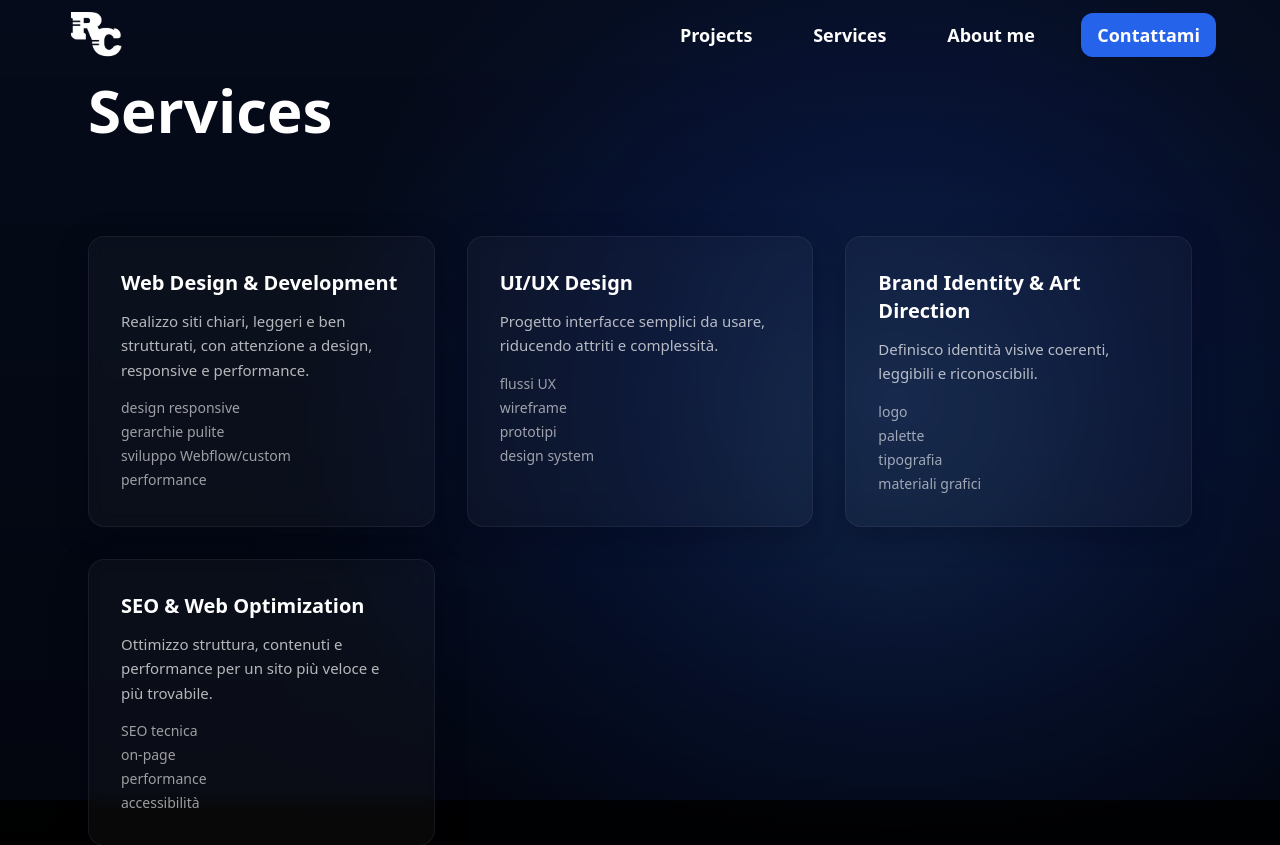
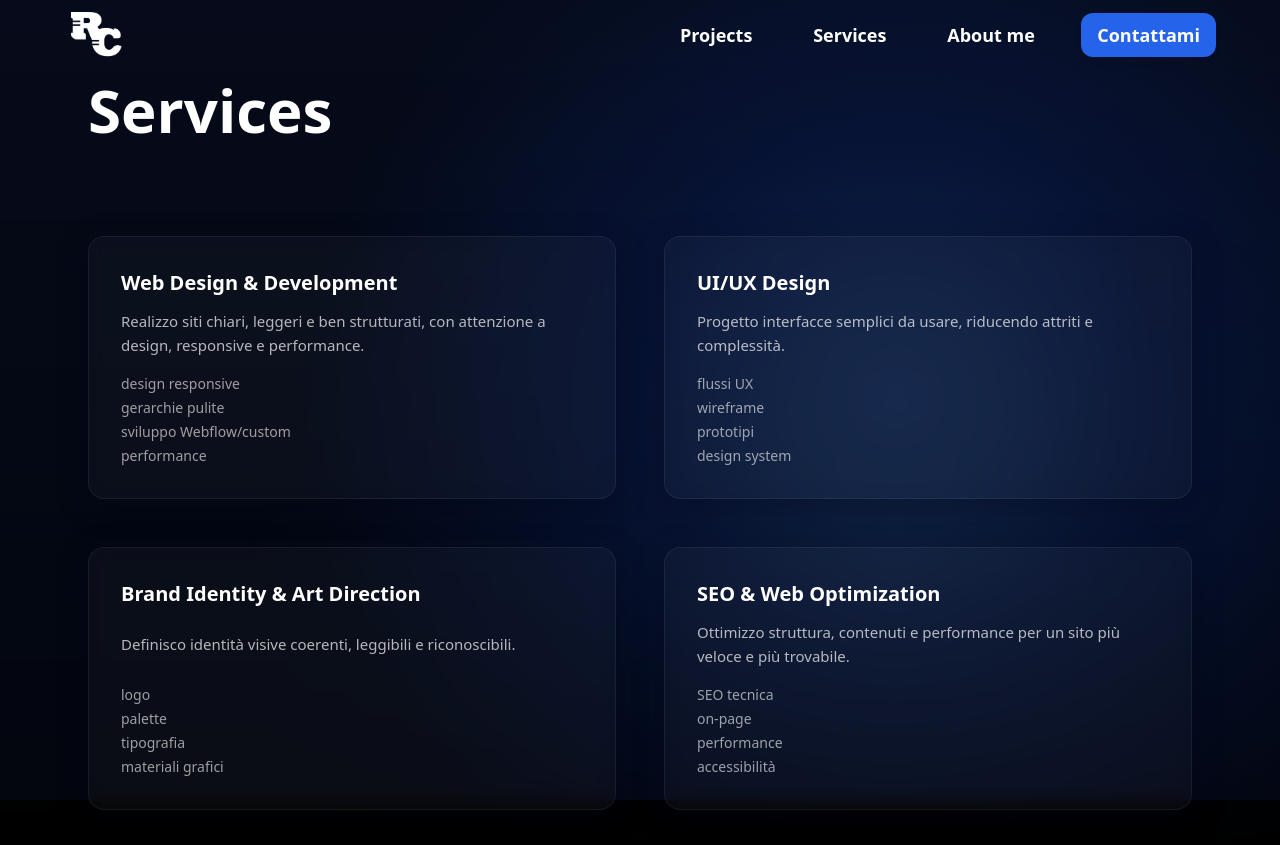
Before and after one commit to Riccardocassis/personal-website-v2, a Vue app: page /services in a window 1280 px wide. Shown: the top 845 px of the page. Built offline with nearby package versions, Linux system fonts and the light colour scheme.

Commit message:
Rimuovi il componente Footer dalla pagina Contact e aggiorna il layout delle schede nel componente Services per una presentazione più coerente e interattiva.

```diff
--- a/src/pages/Contact.vue
+++ b/src/pages/Contact.vue
@@ -18,12 +18,11 @@
         </form>
       </div>
     </section>
-    <Footer />
   </div>
 </template>
 <script setup>
 import { ref } from 'vue'
-import Footer from '../components/Footer.vue'
+// Footer removed from this page per request
 
 const cardRef = ref(null)
 const cardStyle = ref('')
--- a/src/pages/Services.vue
+++ b/src/pages/Services.vue
@@ -16,9 +16,9 @@
       </div>
     </div>
 
-    <div class="services-grid grid grid-cols-1 sm:grid-cols-2 lg:grid-cols-2 xl:grid-cols-3 gap-8 px-2">
+    <div class="services-grid grid grid-cols-1 sm:grid-cols-2 gap-8 md:gap-10 lg:gap-12 px-2 items-stretch auto-rows-fr">
       <!-- Card 1 -->
-      <article class="service-card bg-transparent border p-8 rounded-2xl transform transition-all duration-300 hover:-translate-y-1 hover:border-blue-500" tabindex="0">
+      <article class="service-card bg-transparent border p-8 rounded-2xl hover:border-blue-500 flex flex-col justify-between h-full w-full" tabindex="0">
         <h2 class="text-xl font-semibold text-white mb-3">Web Design & Development</h2>
         <p class="text-white/70 leading-relaxed text-[15px]">Realizzo siti chiari, leggeri e ben strutturati, con attenzione a design, responsive e performance.</p>
         <ul class="mt-4 space-y-1 text-white/60 text-sm">
@@ -30,7 +30,7 @@
       </article>
 
       <!-- Card 2 -->
-      <article class="service-card bg-transparent border p-8 rounded-2xl transform transition-all duration-300 hover:-translate-y-1 hover:border-blue-500" tabindex="0">
+      <article class="service-card bg-transparent border p-8 rounded-2xl hover:border-blue-500 flex flex-col justify-between h-full w-full" tabindex="0">
         <h2 class="text-xl font-semibold text-white mb-3">UI/UX Design</h2>
         <p class="text-white/70 leading-relaxed text-[15px]">Progetto interfacce semplici da usare, riducendo attriti e complessità.</p>
         <ul class="mt-4 space-y-1 text-white/60 text-sm">
@@ -42,7 +42,7 @@
       </article>
 
       <!-- Card 3 -->
-      <article class="service-card bg-transparent border p-8 rounded-2xl transform transition-all duration-300 hover:-translate-y-1 hover:border-blue-500" tabindex="0">
+      <article class="service-card bg-transparent border p-8 rounded-2xl hover:border-blue-500 flex flex-col justify-between h-full w-full" tabindex="0">
         <h2 class="text-xl font-semibold text-white mb-3">Brand Identity & Art Direction</h2>
         <p class="text-white/70 leading-relaxed text-[15px]">Definisco identità visive coerenti, leggibili e riconoscibili.</p>
         <ul class="mt-4 space-y-1 text-white/60 text-sm">
@@ -54,7 +54,7 @@
       </article>
 
       <!-- Card 4 -->
-      <article class="service-card bg-transparent border p-8 rounded-2xl transform transition-all duration-300 hover:-translate-y-1 hover:border-blue-500" tabindex="0">
+      <article class="service-card bg-transparent border p-8 rounded-2xl hover:border-blue-500 flex flex-col justify-between h-full w-full" tabindex="0">
         <h2 class="text-xl font-semibold text-white mb-3">SEO & Web Optimization</h2>
         <p class="text-white/70 leading-relaxed text-[15px]">Ottimizzo struttura, contenuti e performance per un sito più veloce e più trovabile.</p>
         <ul class="mt-4 space-y-1 text-white/60 text-sm">
@@ -92,6 +92,10 @@
   border-color: rgba(255,255,255,0.06);
   box-shadow: 0 8px 30px rgba(2,6,23,0.35);
   animation: fadeInUp 0.7s cubic-bezier(.22,1,.32,1) both;
+  transform: translateY(0) scale(1);
+  transform-origin: center center;
+  transition: transform 420ms cubic-bezier(.16, .84, .24, 1), box-shadow 420ms cubic-bezier(.16, .84, .24, 1), border-color 220ms ease;
+  cursor: pointer;
 }
 .service-card:nth-child(1) { animation-delay: 0.06s; }
 .service-card:nth-child(2) { animation-delay: 0.18s; }
@@ -100,8 +104,9 @@
 
 .service-card:hover,
 .service-card:focus {
-  transform: translateY(-0.25rem);
+  transform: translateY(-0.375rem) scale(1.03) translateZ(0) !important;
   border-color: rgba(96,165,250,1);
+  will-change: transform;
 }
 
 </style>
```
